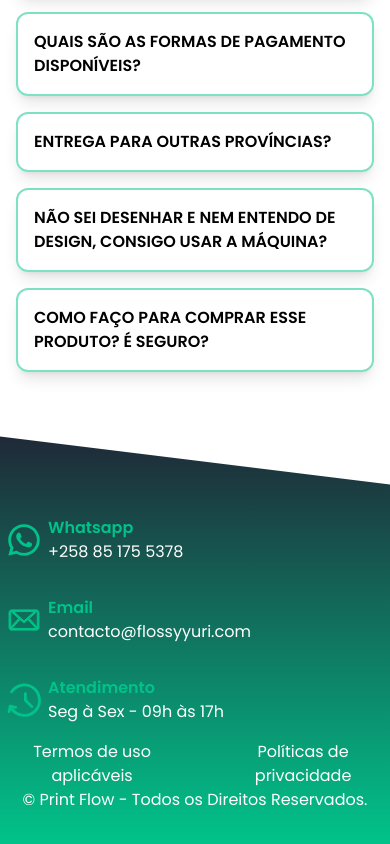
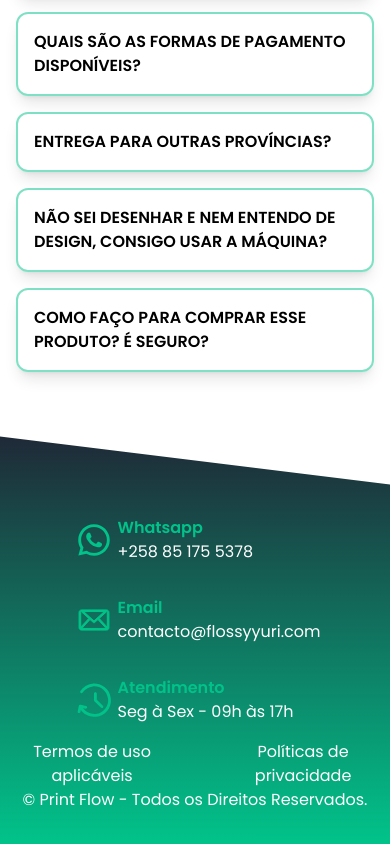
Before and after one commit to FlossyYuri/checkout-flow, a Next.js app: page / in a window 390 px wide. Shown: the part 6733-7577 px from the top of the page. Built offline with nearby package versions, Linux system fonts and the light colour scheme.

Commit message:
Add Responsiveness to contact on footer

```diff
--- a/components/Footer.tsx
+++ b/components/Footer.tsx
@@ -4,7 +4,7 @@ import WhatsappIcon from '../assets/icons/Whatsapp';
 
 export default () => (
   <footer className='pb-8 pt-20 text-center bg-gradient-to-t from-cricut-green to-gray-800 bg-opacity-50 flex flex-col items-center text-white clip-top-left'>
-    <section className='flex flex-wrap gap-8 mb-4'>
+    <section className='flex flex-col md:flex-row flex-wrap gap-8 px-4 mb-4'>
       <article>
         <a
           href='https://wa.me/258851755378'
```
